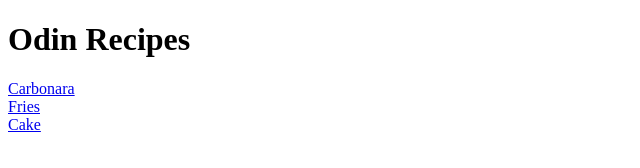
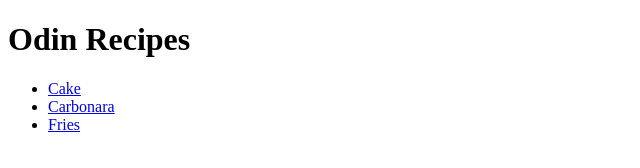
Before and after one commit to tgloriya/odin-recipes, a plain HTML site: page index.html in a window 1280 px wide. Shown: the whole page, without its empty margins (0-640 px from the left). Drawn offline with Linux system fonts and the light colour scheme.

Commit message:
Linked recipes to home page

```diff
--- a/index.html
+++ b/index.html
@@ -6,8 +6,10 @@
 </head>
 <body>
     <h1>Odin Recipes</h1>
-    <a href="recipes/carbonara.html">Carbonara</a> <br>
-    <a href="recipes/fries.html">Fries</a><br>
-    <a href="recipes/cake.html">Cake</a>
+    <ul>
+        <li><a href="recipes/cake.html">Cake</a></li>
+        <li><a href="recipes/carbonara.html">Carbonara</a></li>
+        <li><a href="recipes/fries.html">Fries</a></li>
+    </ul>
 </body>
 </html>
```
Also changed, not shown: recipes/fries.html (+1 -0 lines).
